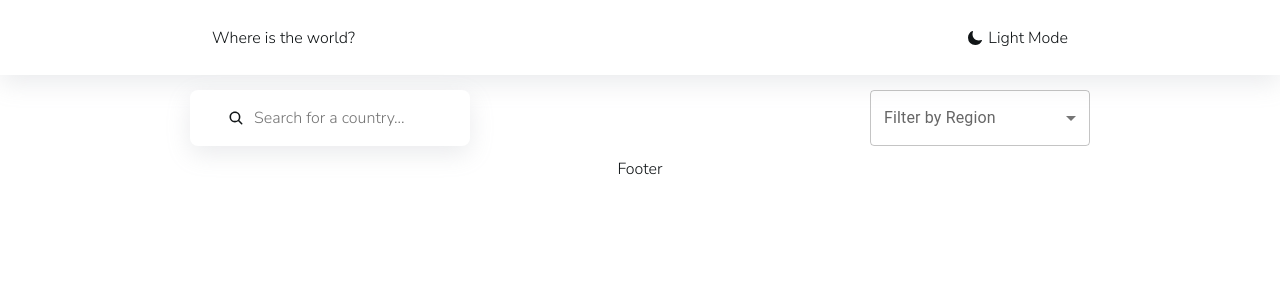
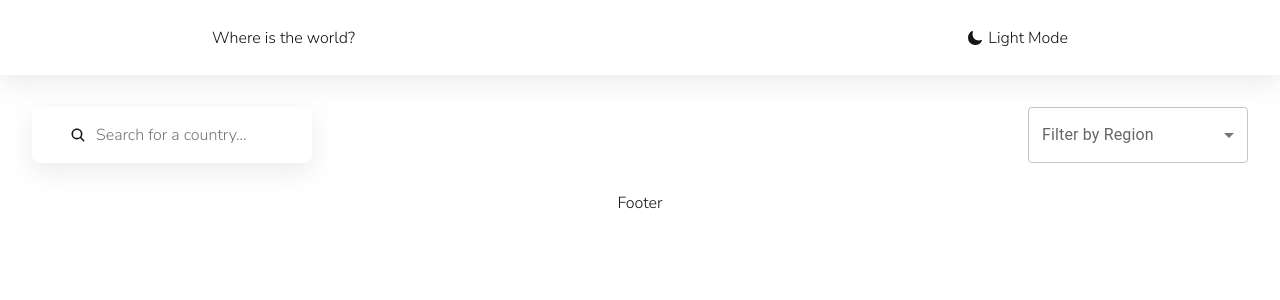
Before and after one commit to NikitOS-1/countries, a React (Create React App) app: page / in a window 1280 px wide. Shown: the top 300 px of the page. Built offline with nearby package versions, Linux system fonts and the light colour scheme.

Commit message:
add new style for Control and adaptive

```diff
--- a/src/components/CustomSelect/CustomSelect.jsx
+++ b/src/components/CustomSelect/CustomSelect.jsx
@@ -13,7 +13,7 @@ export default function BasicSelect() {
   };
 
   return (
-    <Box sx={{ minWidth: 220 }}>
+    <Box sx={{ width: 220 }}>
       <FormControl fullWidth>
         <InputLabel id="filter">Filter by Region</InputLabel>
         <Select
--- a/src/components/Search/Search.module.scss
+++ b/src/components/Search/Search.module.scss
@@ -23,3 +23,9 @@
         }
     }
 }
+
+@media (max-width:754px) {
+    .container {
+        width: 100%;
+    }
+}
--- a/src/containers/Main/Controls/Controls.jsx
+++ b/src/containers/Main/Controls/Controls.jsx
@@ -7,8 +7,8 @@ const Controls = () => {
   const [search, setSearch] = useState("");
   return (
     <div className={style.container}>
-      <Search search={search} setSearch={setSearch} />
-      <CustomSelect />
+      <Search search={search} setSearch={setSearch} className={style.search} />
+      <CustomSelect className={style.select} />
     </div>
   );
 };
--- a/src/containers/Main/Controls/Controls.module.scss
+++ b/src/containers/Main/Controls/Controls.module.scss
@@ -1,6 +1,30 @@
 .container {
     display: flex;
+    flex-direction: column;
+    padding: 2rem;
+    width: 100%;
     justify-content: space-between;
-    margin: 15px 0px;
-    width: 900px;
+
+    // .search {
+    //     margin: 15px;
+    // }
+
+    // .select {
+    //     margin: 15px;
+    // }
 }
+
+@media (min-width:754px) {
+    .container {
+        display: flex;
+        flex-direction: row;
+
+        .search {
+            margin: 50px;
+        }
+
+        .select {
+            margin: 15px;
+        }
+    }
+}
--- a/src/containers/Main/Main.jsx
+++ b/src/containers/Main/Main.jsx
@@ -1,9 +1,10 @@
 import Search from "../../components/Search/Search";
 import Controls from "./Controls/Controls";
+import style from "./Main.module.scss";
 
 const Main = () => {
   return (
-    <main>
+    <main className={style.wrap}>
       <Controls />
     </main>
   );
--- /dev/null
+++ b/src/containers/Main/Main.module.scss
@@ -0,0 +1,3 @@
+.wrap {
+    width: 100%;
+}
```
